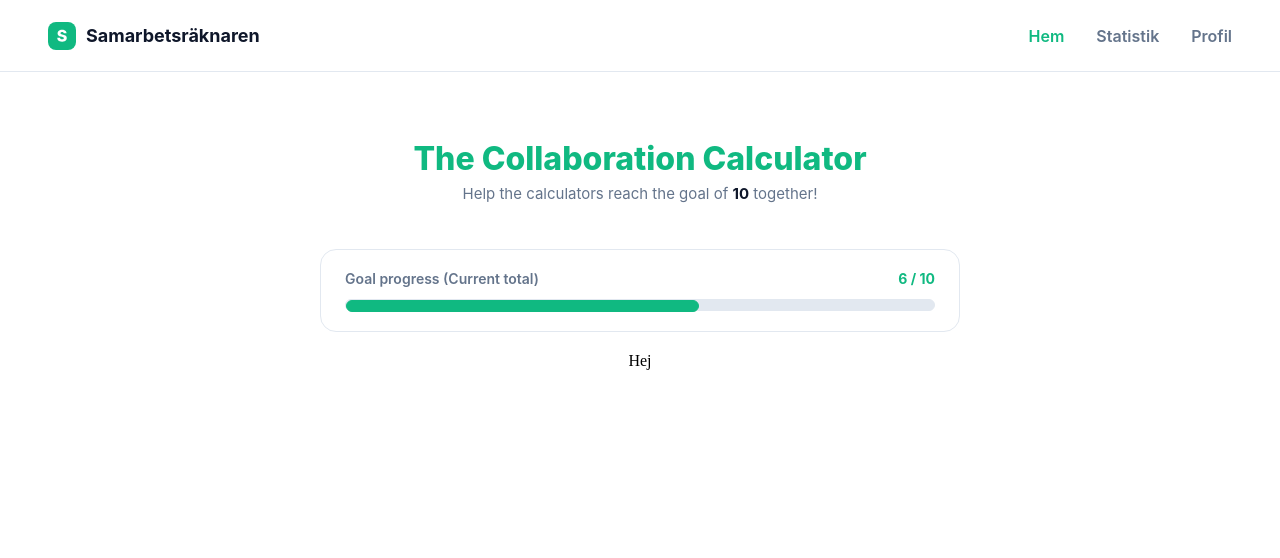
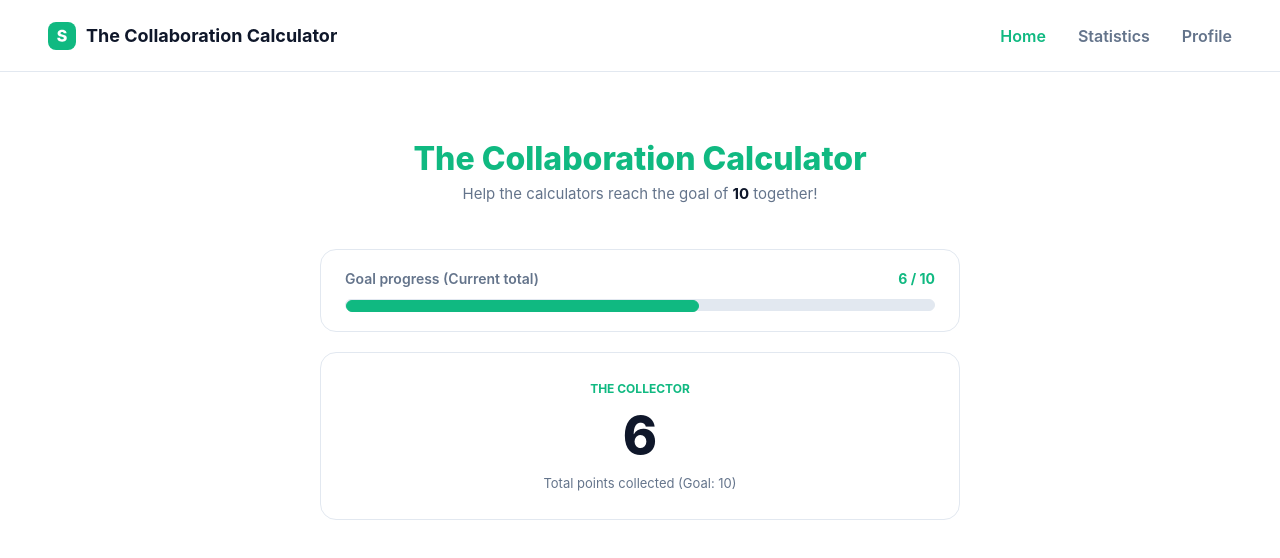
Before and after one commit to NiklasSod/counter_exercise, a React (Vite) app: page / in a window 1280 px wide. Shown: the top 558 px of the page. Built offline with nearby package versions, Linux system fonts and the light colour scheme.

Commit message:
add collector card

```diff
--- a/src/components/CollectorCounter.tsx
+++ b/src/components/CollectorCounter.tsx
@@ -1,8 +1,53 @@
 import styled from 'styled-components'
 
-const CollectorCounter = () => {
+const CollectorWrapper = styled.div`
+  display: flex;
+  flex-direction: column;
+  align-items: center;
+  width: 100%;
+  gap: 0.5rem;
+  padding: 1.75rem;
+  background-color: white;
+  border-radius: 1rem;
+  border: 1px solid ${(props) => props.theme.border.color_light};
+`;
+
+const CollectorMainText = styled.p`
+  font-family: 'Inter';
+  font-weight: bold;
+  font-size: 0.75rem;
+  text-align: center;
+  text-transform: uppercase;
+  color: ${(props) => props.theme.color.green};
+`;
+
+const CollectorNumber = styled.p`
+  font-family: 'Inter';
+  font-weight: 800;
+  font-size: 3.25rem;
+  text-align: center;
+  color: ${(props) => props.theme.color.black};
+`;
+
+const CollectorText = styled.p`
+  font-family: 'Inter';
+  font-weight: normal;
+  font-size: 0.8125rem;
+  text-align: center;
+  color: ${(props) => props.theme.color.gray};
+`;
+
+interface CollectorCounterProps {
+  counterAmount: number;
+}
+
+const CollectorCounter = ({ counterAmount }: CollectorCounterProps) => {
   return (
-    <p>Hej</p>
+    <CollectorWrapper>
+      <CollectorMainText>The Collector</CollectorMainText>
+      <CollectorNumber>{counterAmount}</CollectorNumber>
+      <CollectorText>Total points collected (Goal: 10)</CollectorText>
+    </CollectorWrapper>
   )
 }
 
--- a/src/components/CounterApp.tsx
+++ b/src/components/CounterApp.tsx
@@ -72,7 +72,7 @@ const CounterApp = () => {
 
         <ProgressBar counterAmount={counterAmount} />
 
-        <CollectorCounter />
+        <CollectorCounter counterAmount={counterAmount} />
 
         {/* <ButtonWrapper>
           <button></button>
--- a/src/components/Header.tsx
+++ b/src/components/Header.tsx
@@ -58,13 +58,13 @@ const HeaderLink = styled.a<HeaderLinkProps>`
 
 /* TYPES */
 
-type NavItem = 'Hem' | 'Statistik' | 'Profil';
-const navItems: readonly NavItem[] = ['Hem', 'Statistik', 'Profil'];
+type NavItem = 'Home' | 'Statistics' | 'Profile';
+const navItems: readonly NavItem[] = ['Home', 'Statistics', 'Profile'];
 
 /* COMPONENT */
 
 const Header = () => {
-  const [activeLink, setActiveLink] = useState<NavItem>('Hem');
+  const [activeLink, setActiveLink] = useState<NavItem>('Home');
 
   const handleNavClick = (e: React.MouseEvent<HTMLAnchorElement>, item: NavItem) => {
     e.preventDefault();
@@ -75,7 +75,7 @@ const Header = () => {
     <HeaderWrapper>
       <IconWrapper>
         <img src={HeaderIcon} alt="" width={28} height={28} />
-        <HeaderText>Samarbetsräknaren</HeaderText>
+        <HeaderText>The Collaboration Calculator</HeaderText>
       </IconWrapper>
       <ListWrapper>
         {navItems.map((item) => (
```
